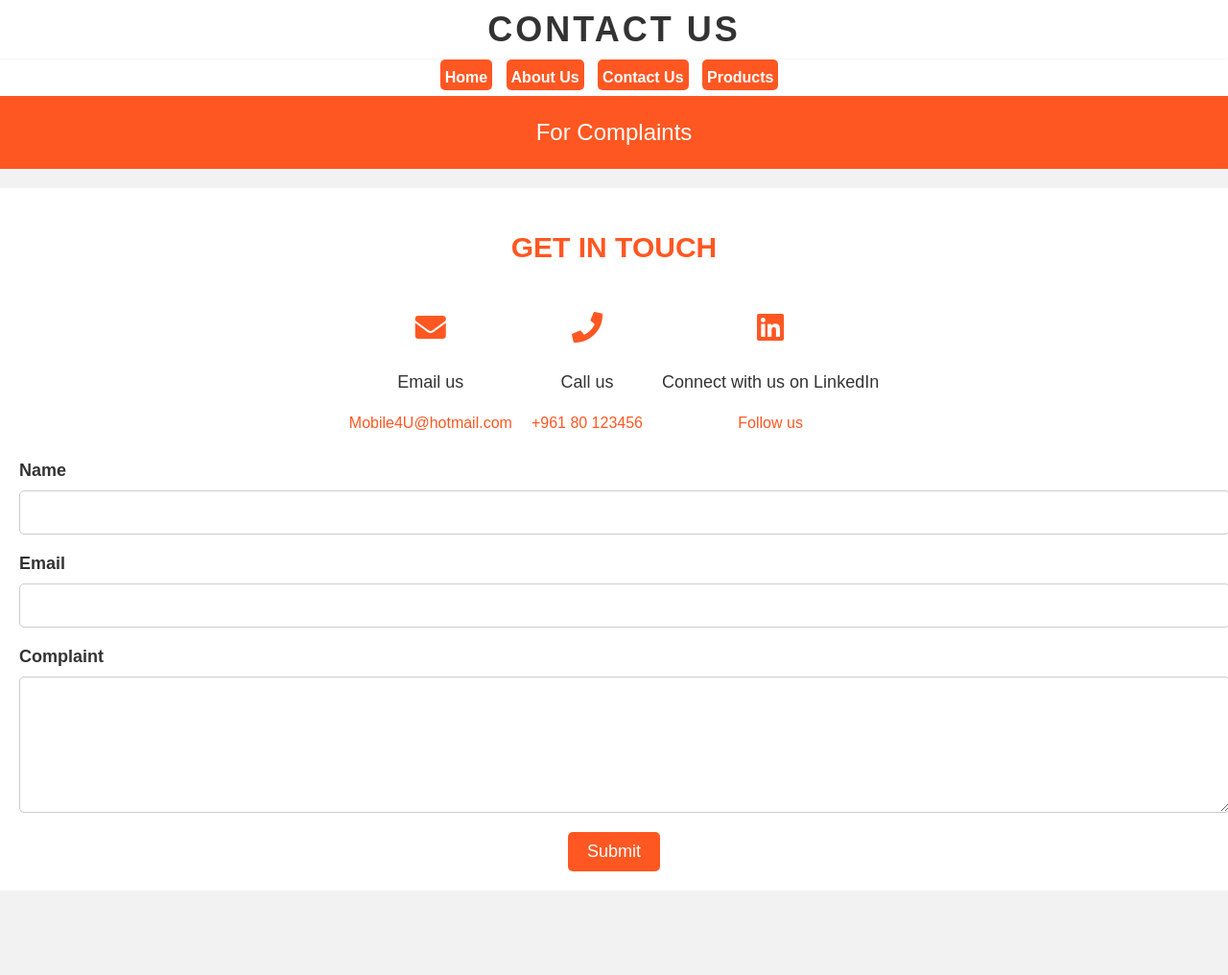
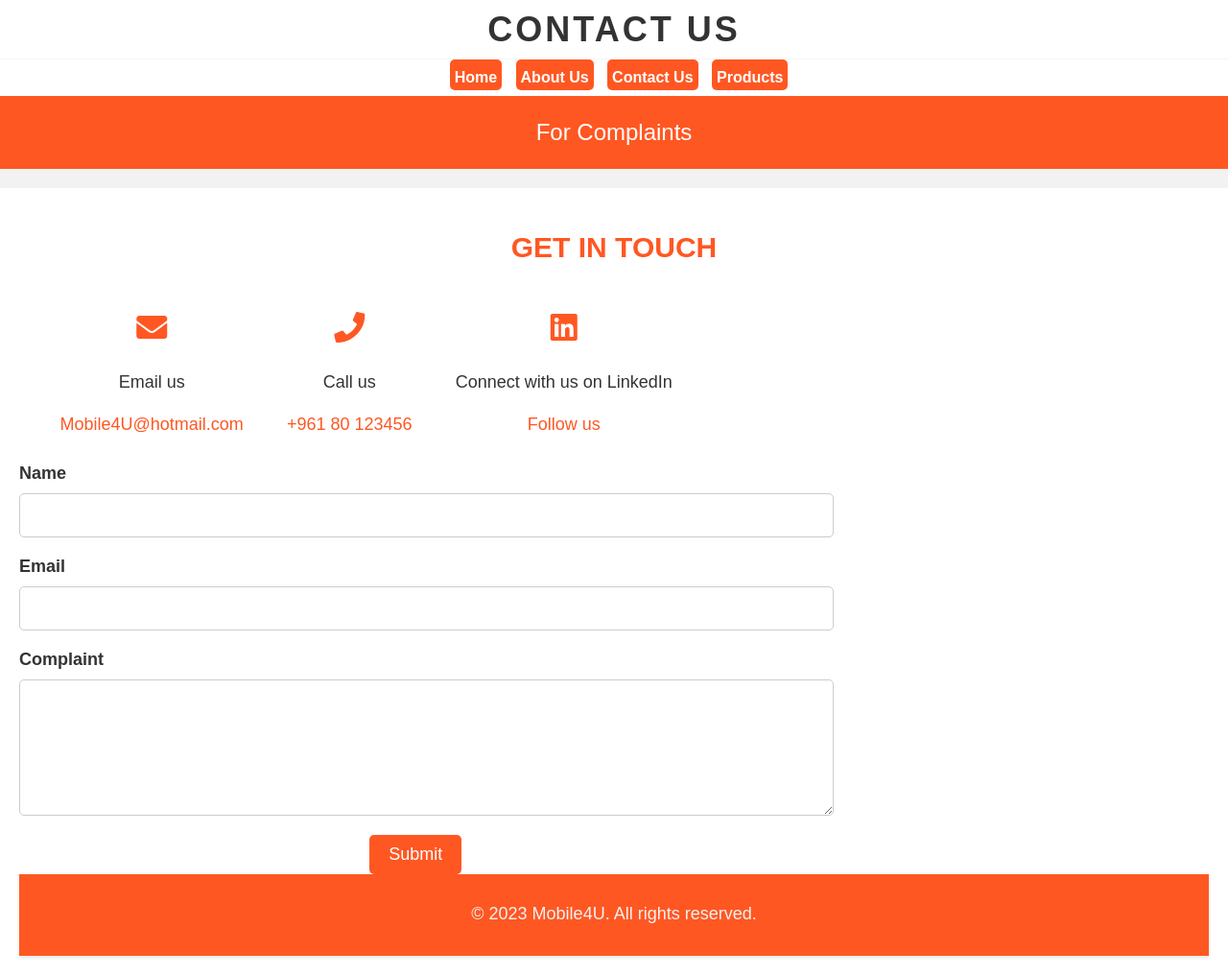
Before and after one commit to Nova3335/Nova3335.github.io, a plain HTML site: page contactUs.html in a window 1280 px wide. Shown: the whole page at 96% size. Before the commit the page ends 928 px from the top, so only its background shows below. Drawn offline with Linux system fonts and the light colour scheme.

Commit message:
Update contactUs.html

```diff
--- a/contactUs.html
+++ b/contactUs.html
@@ -115,8 +115,9 @@
 
 
  <!-- Navigation section with links to other pages -->
- <nav>
-    <ul>
+
+  <nav class="col-12 col-s-2">
+    <ul >
       <li><a href="home.html" class="l">Home</a></li>
       <li><a href="aboutUs.html" class="l">About Us</a></li>
       <li><a href="contactUs.html" class = "l">Contact Us</a></li>
@@ -125,19 +126,23 @@
 
     </ul>
   </nav>
-     <section class="banner">
-        <p>For Complaints</p>
-      </section>
+
+
+  <!-- Banner section with address, phone number, and location -->
+
+  <section class="banner ">
+    <p >For Complaints</p>
+  </section>
   <!-- Main content section -->
-  <main>
+  <main class="j">
     <h2>Get in touch</h2>
-    <div class="contact-info">
+    <div class="contact-info col-7 col-s-9">
       <div>
         <i class="fas fa-envelope"></i>
         <p>Email us</p>
         <a href="mailto:info@example.com">Mobile4U@hotmail.com</a>
       </div>
-      <div>
+      <div class="col-3 col-s-12" >
         <i class="fas fa-phone"></i>
         <p>Call us</p>
         <a href="tel:+1234567890">+961 80 123456</a>
@@ -148,7 +153,7 @@
         <a href="#">Follow us</a>
       </div>
     </div>
-    <form>
+    <form class="col-8 col-s-11">
       <label for="name">Name</label>
       <input type="text" id="name" name="name" required>
       <label for="email">Email</label>
@@ -157,11 +162,11 @@
       <textarea id="complaint" name="complaint" rows="5" required></textarea>
       <input type="submit" value="Submit">
     </form>
+
+    <footer style="padding: 10px;">
+      <p>&copy; 2023 Mobile4U. All rights reserved.</p>
+    </footer>
   </main>
-
-  <!-- JavaScript code to toggle between light and dark modes -->
-
-
 
 </body>
 </html>
```
